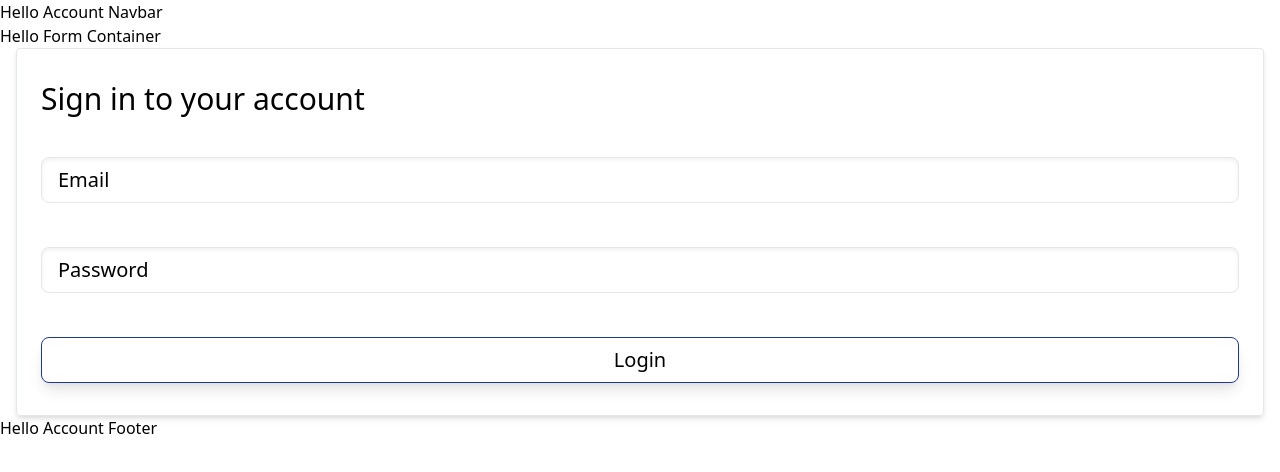
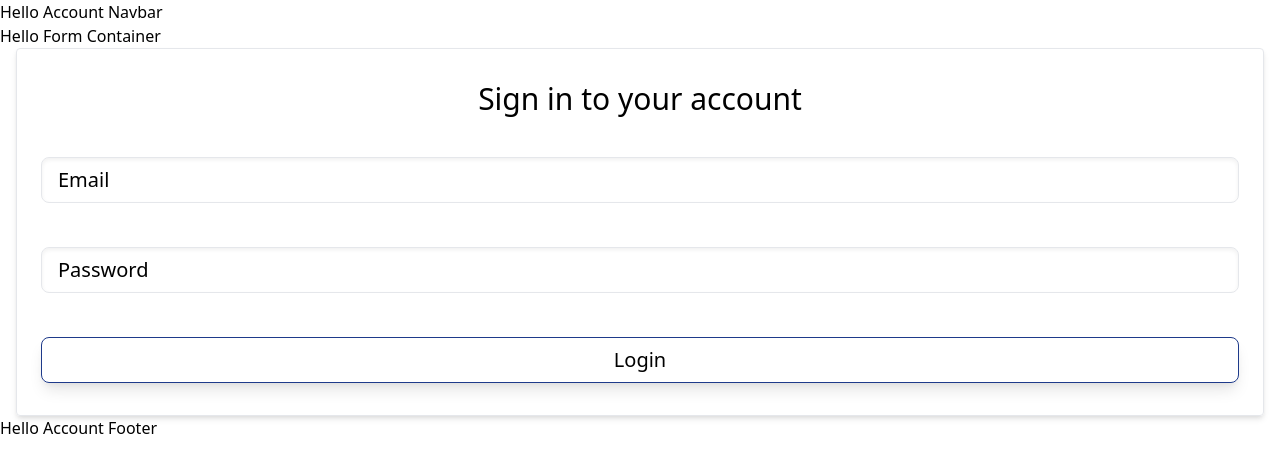
Before and after one commit to BlackCubes/foodtrucks-django-react, a React (Create React App) app in the folder frontend/: page /login in a window 1280 px wide. Shown: the top 472 px of the page. Built offline with nearby package versions, Linux system fonts and the light colour scheme.

Commit message:
Added Tailwind Classes: text-center to form title

```diff
--- a/frontend/src/containers/LoginPage.js
+++ b/frontend/src/containers/LoginPage.js
@@ -79,7 +79,7 @@ const LoginPage = ({ FormContainerComponent }) => {
 
       <div className="border mx-4 py-8 px-6 rounded shadow-md">
         <div className="mb-10">
-          <h3 className="text-3xl">Sign in to your account</h3>
+          <h3 className="text-3xl text-center">Sign in to your account</h3>
         </div>
 
         <form onSubmit={onTestSubmit} noValidate>
```
